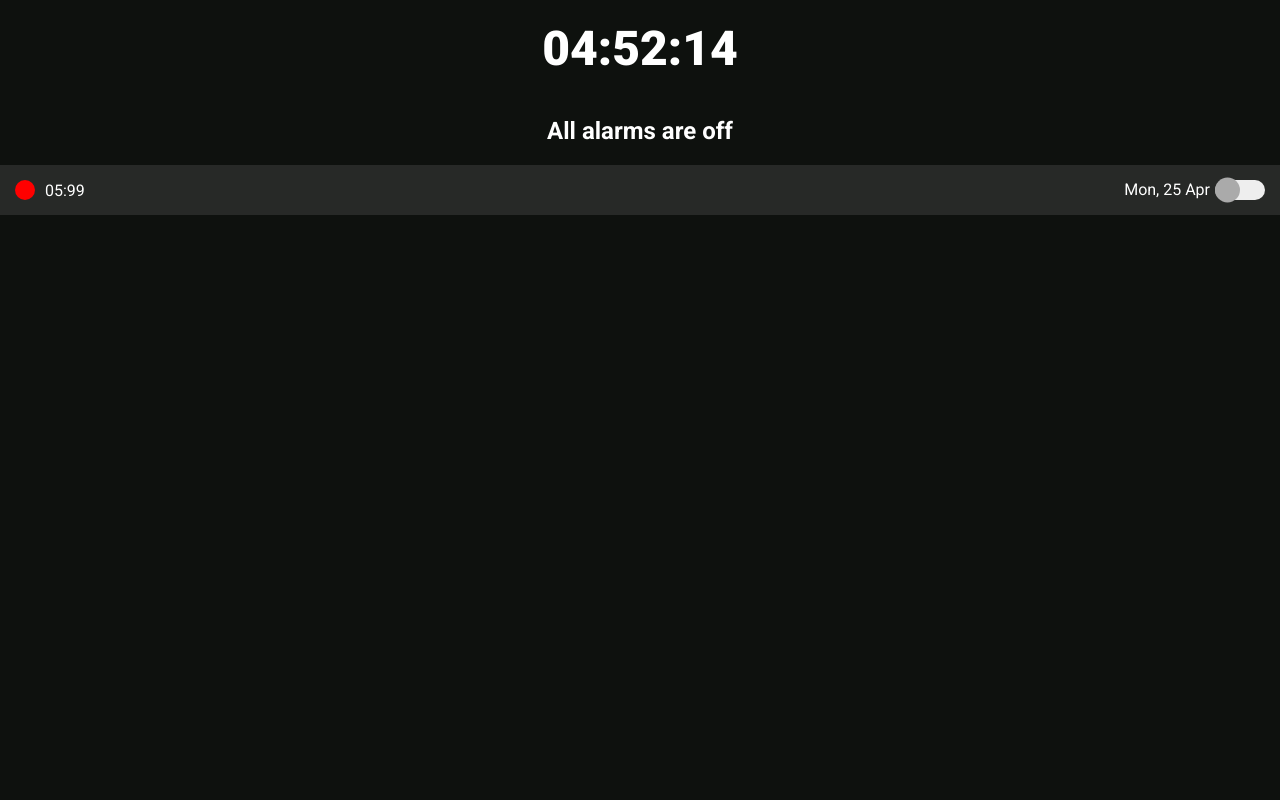
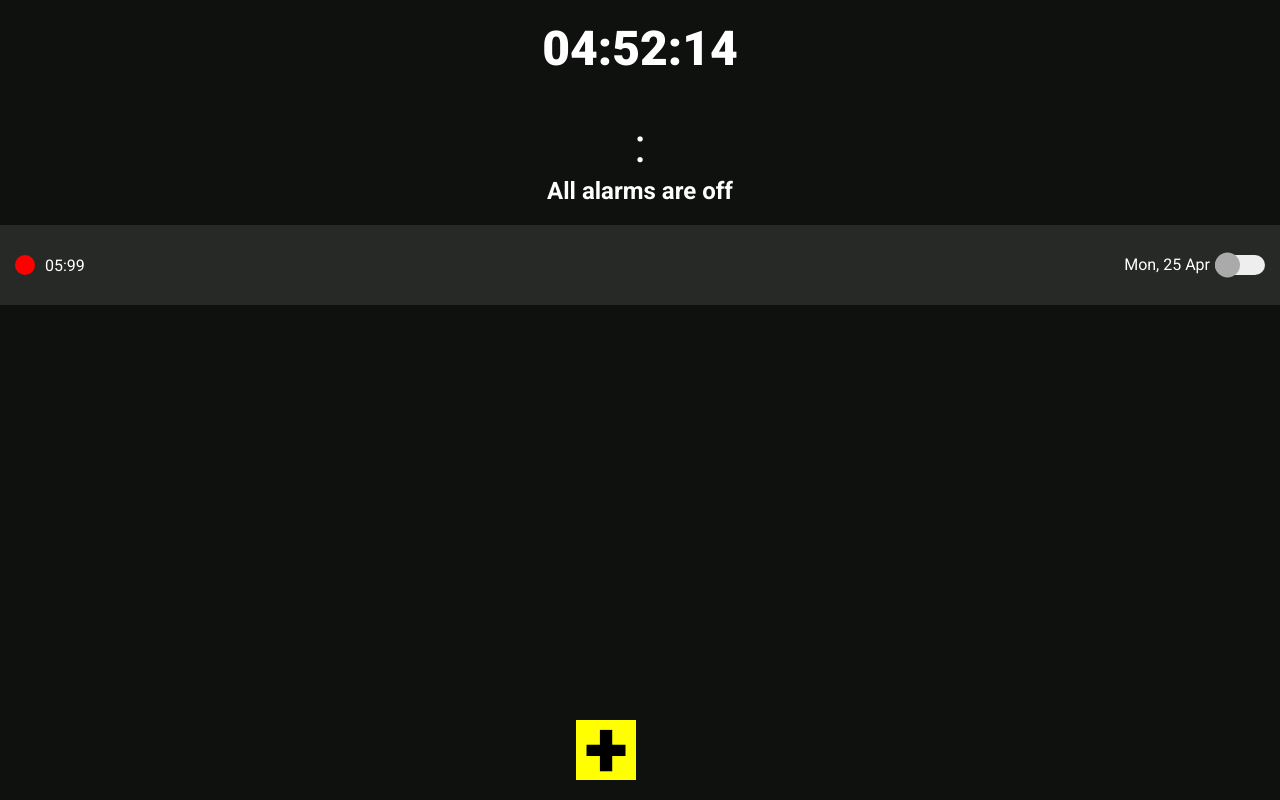
Before and after one commit to basilgoodluck/Newbie-Hub, a plain HTML site: page alarm-clock/index.html in a window 1280 px wide. Drawn offline with Linux system fonts and the light colour scheme.

Commit message:
Updated Alarm-clock

```diff
--- a/alarm-clock/index.html
+++ b/alarm-clock/index.html
@@ -10,6 +10,11 @@
     <div class="container">
         <div id="currentTime"></div>
         <div class="heading">
+            <div class="input-time">
+                <span class="timeHour"></span>:
+                <span class="timeMin"></span>:
+                <span class="timeSec"></span>
+            </div>
             <h1>All alarms are off</h1>
         </div>
         <div class="alarms-container">
@@ -23,7 +28,7 @@
                 </div>
             </div>
             <div class="add-alarm">
-
+                +
             </div>
         </div>
     </div>
--- a/alarm-clock/script.js
+++ b/alarm-clock/script.js
@@ -3,6 +3,16 @@ const alarm_Btn_Handler = document.querySelector('.alarm .alarm-button');
 const current_Time = document.getElementById('currentTime');
 const delete_Btn = document.querySelectorAll('.alarm .delete_Btn')
 const alarm_Date = document.getElementById('alarm_date')
+const add_alarm_btn = document.querySelector('.add-alarm')
+const alarm = document.querySelector('.alarms-container .alarm')
+const alarm_container = document.querySelector('.container .alarms-container')
+const alarm_parody = alarm.cloneNode(true)
+const nums = document.querySelector('.input-time')
+const timeMin = document.querySelector('.timeMin')
+const timeSec = document.querySelector('.timeSec')
+
+// alarm_parody.id = "alarm_parody"
+
 
 alarm_Btn_Handler.addEventListener('click', ()=>{
     alarm_Btn.classList.toggle('active')
@@ -27,3 +37,18 @@ delete_Btn.forEach((btn)=>{
         btn.parentNode.parentNode.style.display = "none"
     })
 })
+
+add_alarm_btn.addEventListener('click', ()=>{
+    const form = ``
+    return alarm_container.append(alarm_parody)
+})
+
+let num_array = []
+
+for (var i = 0; i <= 59; i++){
+    num_array.push(`<h4>${i.toString().padStart(2, 0)}</h4>`)
+}
+
+// nums.innerHTML = num_array.join()
+
+timeMin.innerHTML = num_array.join()
--- a/alarm-clock/style.css
+++ b/alarm-clock/style.css
@@ -27,6 +27,13 @@ body{
 .container .heading{
     padding: 20px;text-align: center;
 }
+.heading .input-time{
+    font-size: 3rem;
+    overflow-y: hidden;
+    height: 60px;
+    width: 200px;
+    margin: 0 auto;
+}
 .container .heading h1{
     font-size: 1.5rem;
     white-space: nowrap;
@@ -36,12 +43,24 @@ body{
     gap: 10px;
 }
 .alarms-container .add-alarm{
-    padding: 20px;
-    color: white;
-
+    width: 30px;
+    height: 30px;
+    padding: 30px;
+    background-color: yellow;
+    left: 45%;
+    right: 45%;
+    position: fixed;
+    bottom: 20px;
+    display: flex;
+    justify-content: center;
+    align-items: center;
+    color: #000;
+    font-size: 80px;
+    font-weight: 900;
+    cursor: pointer;
 }
 .alarms-container .alarm{
-    padding: 15px;
+    padding: 30px 15px;
     background-color: rgba(255, 255, 255, 0.1);
     display: flex;
     justify-content: space-between;
@@ -62,6 +81,7 @@ body{
     background-color: red;
     border-radius: 50%;
     padding: 10px;
+    cursor: pointer;
 }
 .alarm .alarm-info{
     display: flex;
@@ -78,6 +98,7 @@ body{
     width: 50px;
     border-radius: 10px;
     position: relative;
+    cursor: pointer;
 }
 .alarm-button .alarm-toggler{
     height: 25px;
```
